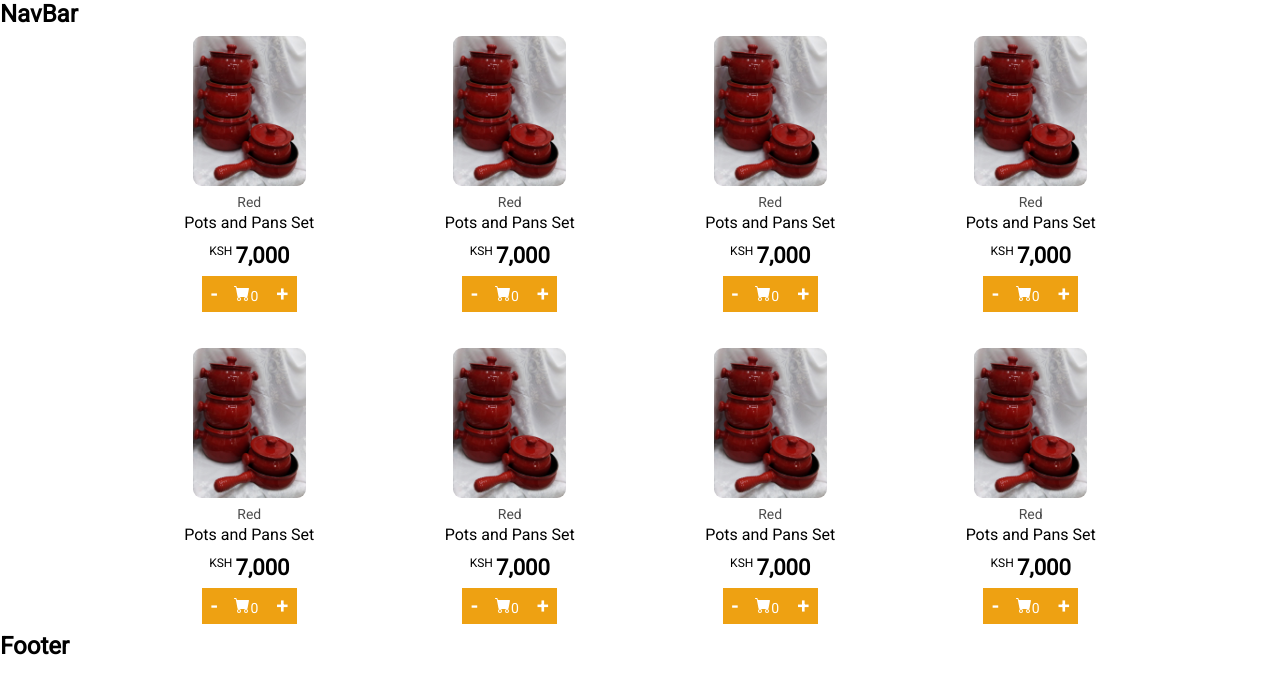
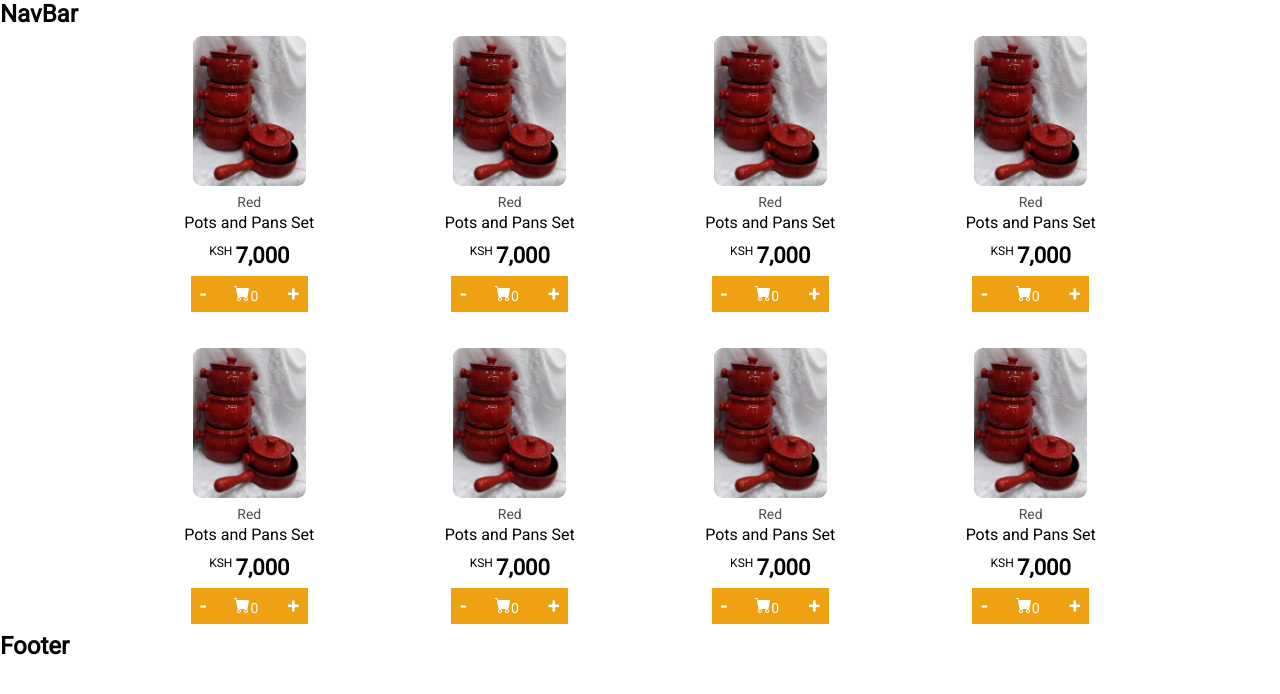
Before and after one commit to lloyd-constellations/kayz-households-react, a React (Create React App) app: page / in a window 1280 px wide. Shown: the top 694 px of the page. Built offline with nearby package versions, Linux system fonts and the light colour scheme.

Commit message:
products edit

```diff
--- a/src/components/products/Products.css
+++ b/src/components/products/Products.css
@@ -56,7 +56,9 @@
     cursor: pointer;
     background: rgb(255, 167, 5);
 }
-
+.product-cta .cart-cta{
+ padding: 6px 20px;
+}
 .cart-cta .count{
     font-size: 14px;
     font-weight: 300;
```
